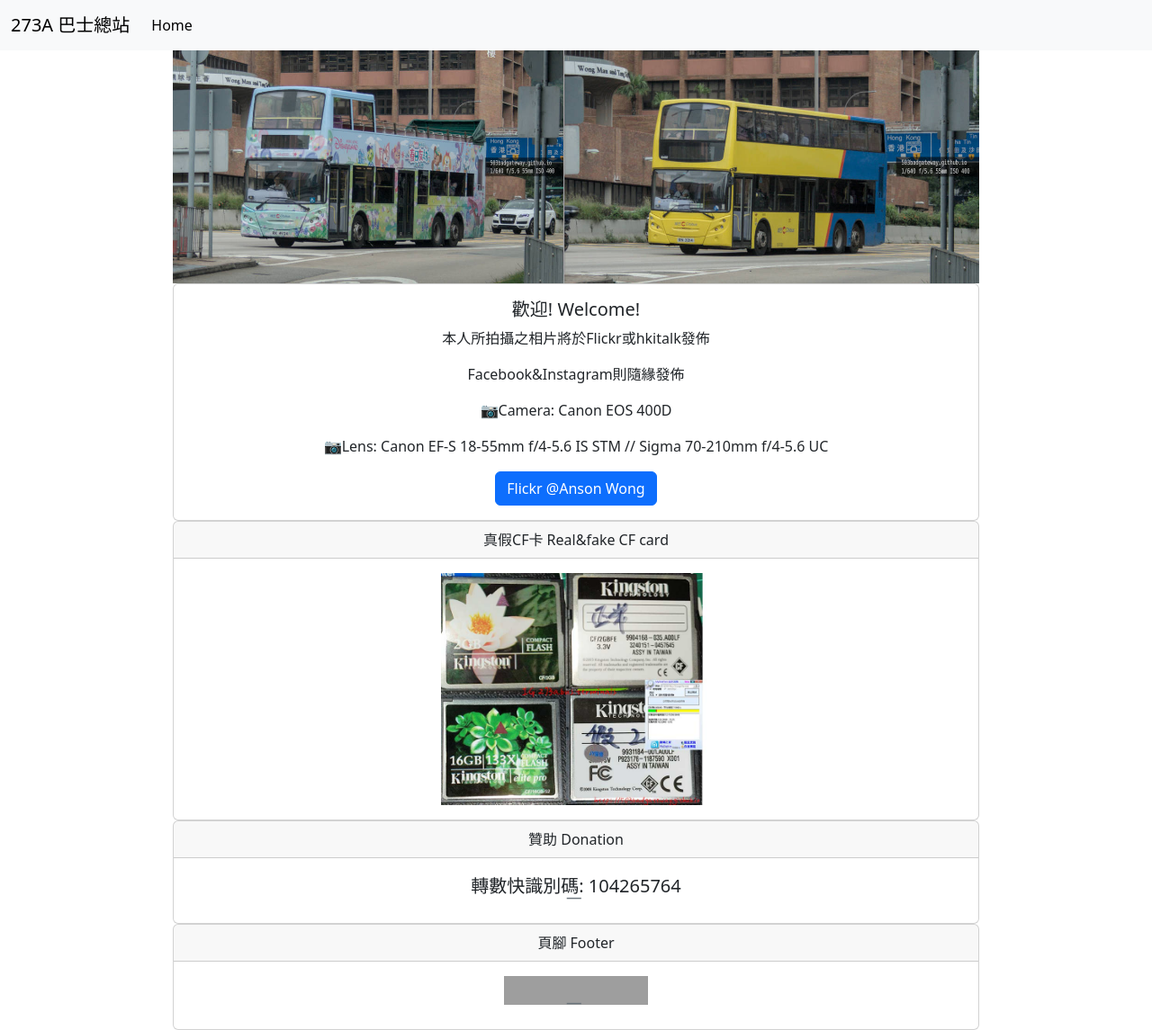
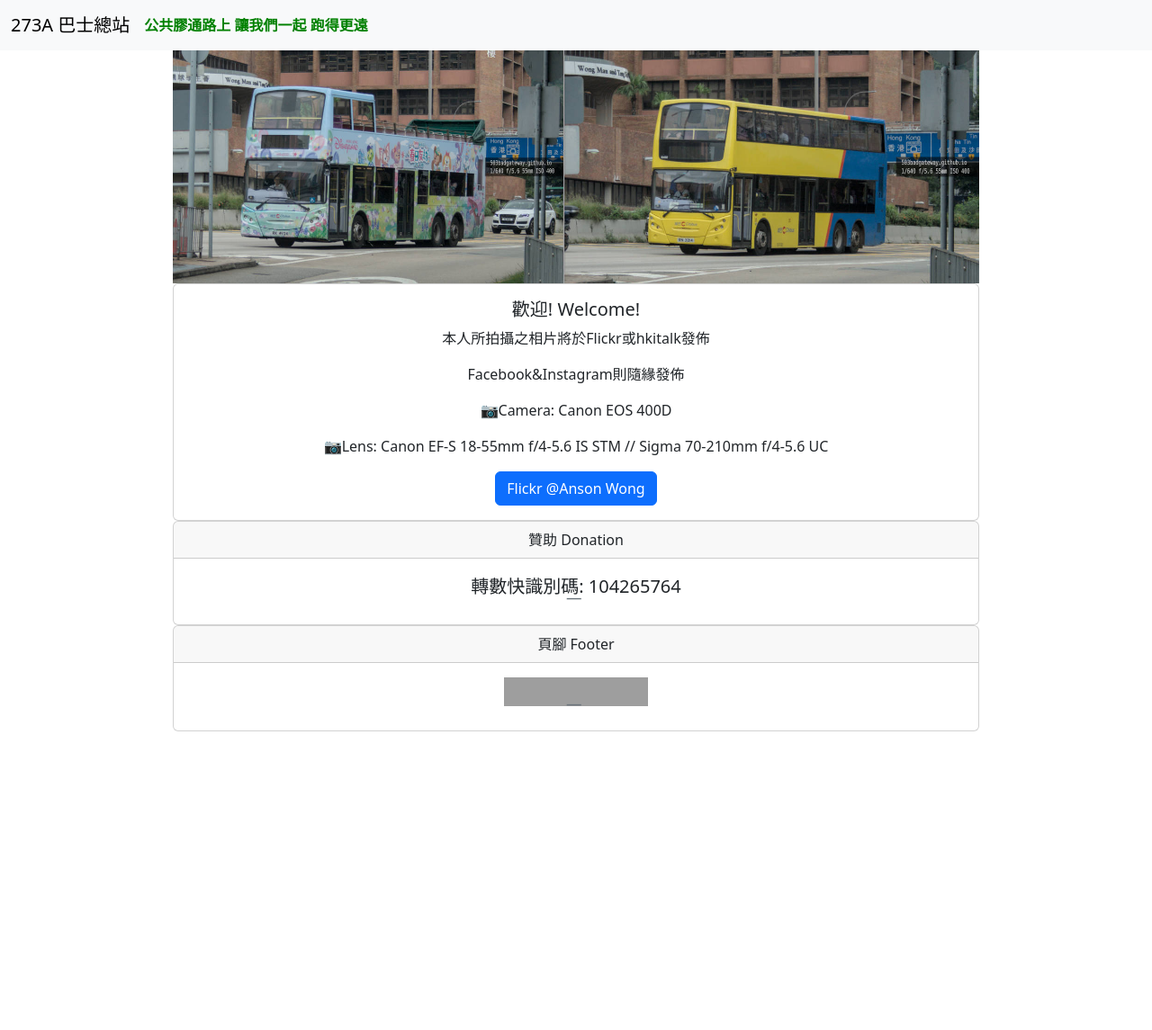
Before and after one commit to 503badgateway/503badgateway.github.io, a plain HTML site: page index.html in a window 1280 px wide. Shown: the whole page at 90% size. After the commit the page ends 813 px from the top, so only its background shows below. Drawn offline with nearby package versions, Linux system fonts and the light colour scheme; grey boxes are pictures that could not be loaded; a script that the page names is missing.

Commit message:
Update index.html

```diff
--- a/index.html
+++ b/index.html
@@ -10,14 +10,9 @@
     <nav class="navbar navbar-expand-lg bg-body-tertiary">
         <div class="container-fluid">
           <a class="navbar-brand" href="#">273A 巴士總站</a>
-          <button class="navbar-toggler" type="button" data-bs-toggle="collapse" data-bs-target="#navbarSupportedContent" aria-controls="navbarSupportedContent" aria-expanded="false" aria-label="Toggle navigation">
-            <span class="navbar-toggler-icon"></span>
-          </button>
+          <b style="color: green;">公共膠通路上 讓我們一起 跑得更遠</b>
           <div class="collapse navbar-collapse" id="navbarSupportedContent">
             <ul class="navbar-nav me-auto mb-2 mb-lg-0">
-              <li class="nav-item">
-                <a class="nav-link active" aria-current="page" href="#">Home</a>
-              </li>
           </div>
         </div>
       </nav>
@@ -33,15 +28,6 @@
               <a href="https://www.flickr.com/photos/200740020@N07/" class="btn btn-primary">Flickr @Anson Wong</a>
               <div>
               </div>
-            </div>
-          </div>
-          <div class="card" style="width: 70%;">
-            <div class="card-header">
-              真假CF卡 Real&fake CF card
-            </div>
-            <div class="card-body">
-              <img src="./src/rf_cf.jpg" style="width: 300px;">
-              </blockquote>
             </div>
           </div>
           <div class="card" style="width: 70%;">
```
